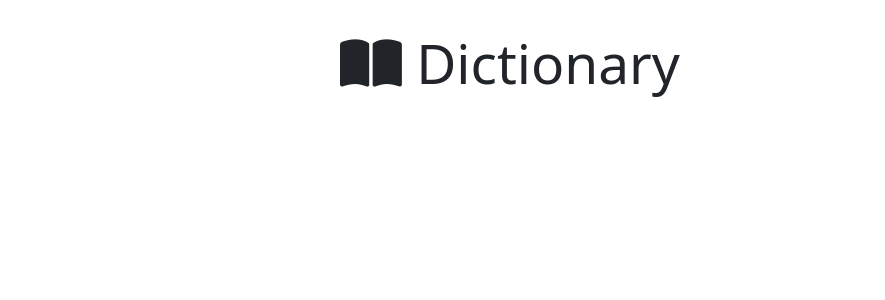
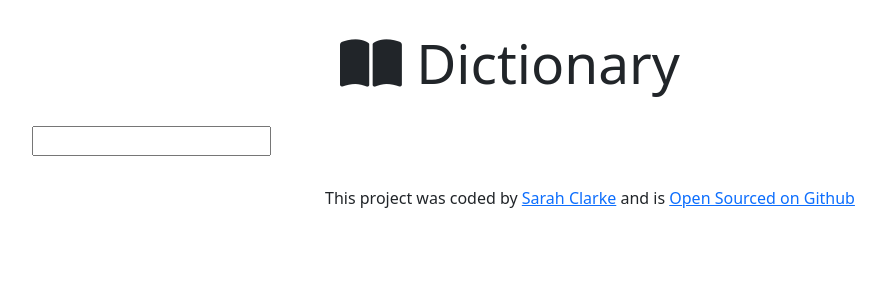
Before and after one commit to ClarSar/react-finalproject-dictionary-app, a React (Create React App) app: page / in a window 1280 px wide. Shown: the top 300 px of the page, without its empty margins (50-935 px from the left). Built offline with nearby package versions, Linux system fonts and the light colour scheme.

Commit message:
Added search engine in dictionary component

```diff
--- a/src/App.css
+++ b/src/App.css
@@ -8,3 +8,8 @@
   display: block;
   margin: 0 auto;
 }
+
+.App footer {
+  text-align: center;
+  margin:30px 0;
+}
--- a/src/App.js
+++ b/src/App.js
@@ -1,12 +1,27 @@
 
 import './App.css';
+import Dictionary from './Dictionary';
 
 function App() {
   return (
     <div className="App">
+      <div className='container'>
       <header className="App-header">
-        <h1> <i class="fa-solid fa-book-open"></i> Dictionary</h1>
+        <h1> <i className="fa-solid fa-book-open"></i> Dictionary</h1>
       </header>
+      <main>
+        <Dictionary/>
+      </main>
+      <footer>
+      This project was coded by {" "}
+      <a href="SarahClarke.io" target="_blank" rel="noopener noreferrer">
+        Sarah Clarke
+      </a>{" "}
+      and is {" "}
+      <a href="https://github.com/ClarSar/react-finalproject-dictionary-app" target="_blank" rel="noopener noreferrer">
+        Open Sourced on Github</a>
+      </footer>
+    </div>
     </div>
   );
 }
--- /dev/null
+++ b/src/Dictionary.js
@@ -0,0 +1,23 @@
+import React, {useState} from "react";
+import "./Dictionary.css";
+
+export default function Dictionary () {
+    let [keyword, setKeyword]=useState("");
+    function search (event){
+        event.preventDefault();
+        alert (`searching for ${keyword}`);
+    }
+
+    function handleKeywordChange(event){
+    setKeyword(event.target.value)
+    }
+
+
+    return (
+    <div className="Dictionary">
+    <form onSubmit={search}>
+        <input type="search" onChange={handleKeywordChange}/>
+    </form>
+    </div>
+    );
+}
```
Also changed, not shown: src/Dictionary.css (added).
